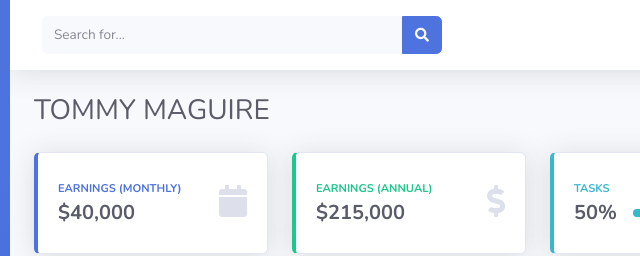
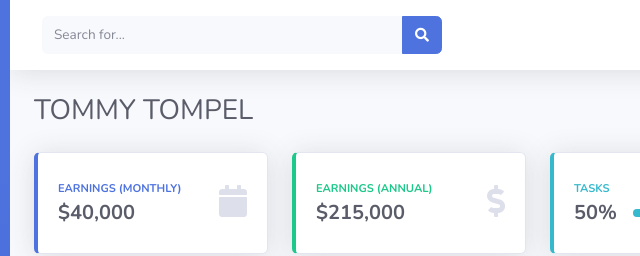
Before and after one commit to tagraha/simple-html, a website with bundled scripts: page index.html in a window 1280 px wide. Shown: the top 256 px of the page, 214-854 px from the left. Built offline with nearby package versions, Linux system fonts and the light colour scheme.

Commit message:
tommy tompel

```diff
--- a/index.html
+++ b/index.html
@@ -367,7 +367,7 @@
 
                     <!-- Page Heading -->
                     <div class="d-sm-flex align-items-center justify-content-between mb-4">
-                        <h1 class="h3 mb-0 text-gray-800">TOMMY MAGUIRE</h1>
+                        <h1 class="h3 mb-0 text-gray-800">TOMMY TOMPEL</h1>
                         <a href="#" class="d-none d-sm-inline-block btn btn-sm btn-primary shadow-sm"><i
                                 class="fas fa-download fa-sm text-white-50"></i> Generate Report</a>
                     </div>
```
